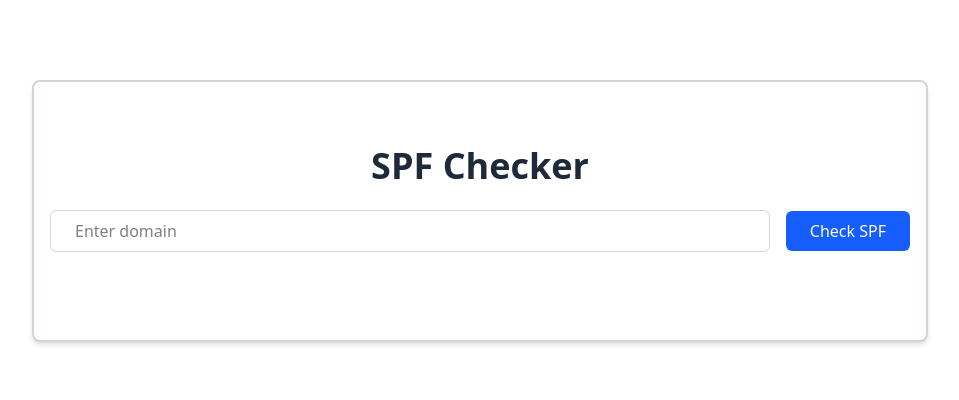
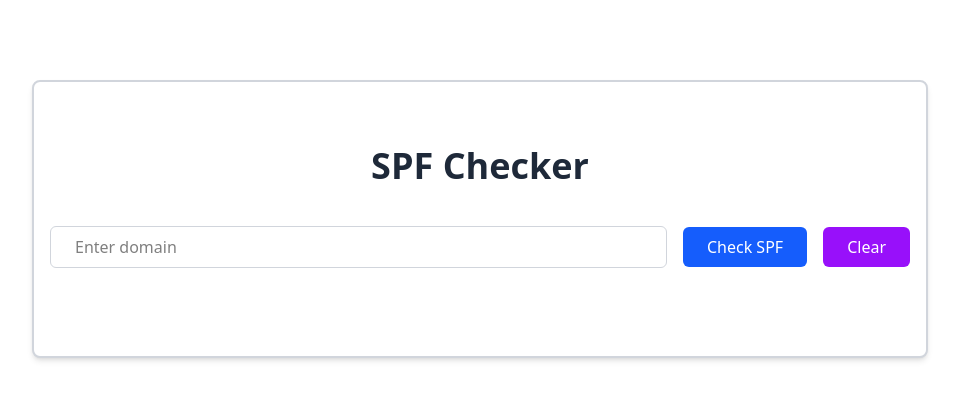
Before and after one commit to tasnim29/spf-checker, a React (Vite) app: page / in a window 1280 px wide. Shown: the top 400 px of the page, without its empty margins (160-1119 px from the left). Built offline with nearby package versions, Linux system fonts and the light colour scheme.

Commit message:
added local storage may be need to remove it

```diff
--- a/src/components/Form.jsx
+++ b/src/components/Form.jsx
@@ -1,4 +1,4 @@
-import React, { useState } from "react";
+import React, { useEffect, useState } from "react";
 import { designedSpfRecord } from "../HelperFunction/Helper";
 import Loader from "./Loader/Loader";
 
@@ -29,10 +29,14 @@ const Form = () => {
         .map((r) => r.data.replace(/"/g, ""))
         .filter((txt) => txt.toLowerCase().startsWith("v=spf1"));
 
-      setExpandedIncludes((prev) => ({
-        ...prev,
-        [includeDomain]: spf.length ? spf : ["No SPF found"],
-      }));
+      setExpandedIncludes((prev) => {
+        const newData = {
+          ...prev,
+          [includeDomain]: spf.length ? spf : ["No SPF found"],
+        };
+        localStorage.setItem("expandedIncludes", JSON.stringify(newData));
+        return newData;
+      });
     } catch {
       setExpandedIncludes((prev) => ({
         ...prev,
@@ -78,6 +82,7 @@ const Form = () => {
       const spf = txtRecords.filter((txt) =>
         txt.toLowerCase().startsWith("v=spf1")
       );
+      console.log(spf);
 
       if (spf.length === 0) {
         setError(" No SPF record found for this domain");
@@ -85,7 +90,8 @@ const Form = () => {
       }
 
       setSpfRecords(spf);
-      console.log(spf);
+
+      localStorage.setItem("spfRecords", JSON.stringify(spf));
     } catch (error) {
       setError("Failed to fetch DNS records");
       console.log(error);
@@ -94,9 +100,17 @@ const Form = () => {
     }
   };
 
+  useEffect(() => {
+    const savedSpf = localStorage.getItem("spfRecords");
+    const savedIncludes = localStorage.getItem("expandedIncludes");
+
+    if (savedSpf) setSpfRecords(JSON.parse(savedSpf));
+    if (savedIncludes) setExpandedIncludes(JSON.parse(savedIncludes));
+  }, []);
+
   return (
     <div className="max-w-4xl px-4 py-10 md:py-16 mx-auto bg-white border-2 border-gray-300 shadow-md rounded-lg">
-      <h1 className="text-3xl md:text-4xl font-bold text-center mb-6 text-gray-800">
+      <h1 className="text-3xl md:text-4xl font-bold text-center mb-10 text-gray-800">
         SPF Checker
       </h1>
 
@@ -117,6 +131,21 @@ const Form = () => {
           className="px-6 py-2 bg-blue-600 text-white font-medium rounded-md hover:bg-purple-600 cursor-pointer"
         >
           Check SPF
+        </button>
+
+        <button
+          type="button"
+          className="px-6 py-2 bg-purple-600 text-white font-medium rounded-md hover:bg-blue-600 cursor-pointer"
+          onClick={() => {
+            setDomain("");
+            setSpfRecords([]);
+            setExpandedIncludes({});
+            setError("");
+            localStorage.removeItem("spfRecords");
+            localStorage.removeItem("expandedIncludes");
+          }}
+        >
+          Clear
         </button>
       </form>
 
@@ -149,7 +178,7 @@ const Form = () => {
                 {Object.entries(expandedIncludes).map(([domain, records]) => (
                   <div
                     key={domain}
-                    className="ml-4 mt-3 pl-4 border-l-2 border-blue-300"
+                    className="ml-4 mt-3 p-4 shadow-md border-blue-300"
                   >
                     <p className="font-medium text-blue-600 mb-1">
                       Included SPF: {domain}
```
